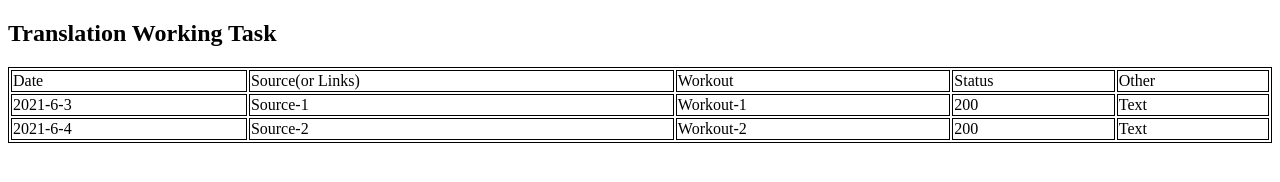
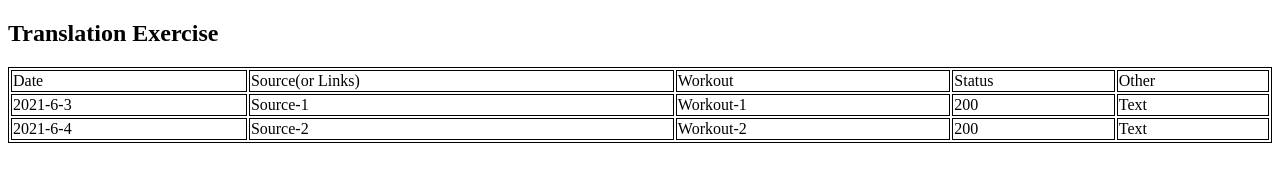
Before and after one commit to lukeaxu/translation, a plain HTML site: page index.html in a window 1280 px wide. Drawn offline with Linux system fonts and the light colour scheme.

Commit message:
[add] set title to Translation Exercise

```diff
--- a/index.html
+++ b/index.html
@@ -1,6 +1,7 @@
 <!DOCTYPE html>
 <html>
 	<head>
+		<title>Translation Exercise</title>
 		<style>
 			table,
 			th,
@@ -11,7 +12,7 @@
 	</head>
 	<body>
 
-		<h2>Translation Working Task</h2>
+		<h2>Translation Exercise</h2>
 
 		<table style="width:100%" id="work_out_list">
 			<!-- <tr> -->
```
Also changed, not shown: 1 other file.
